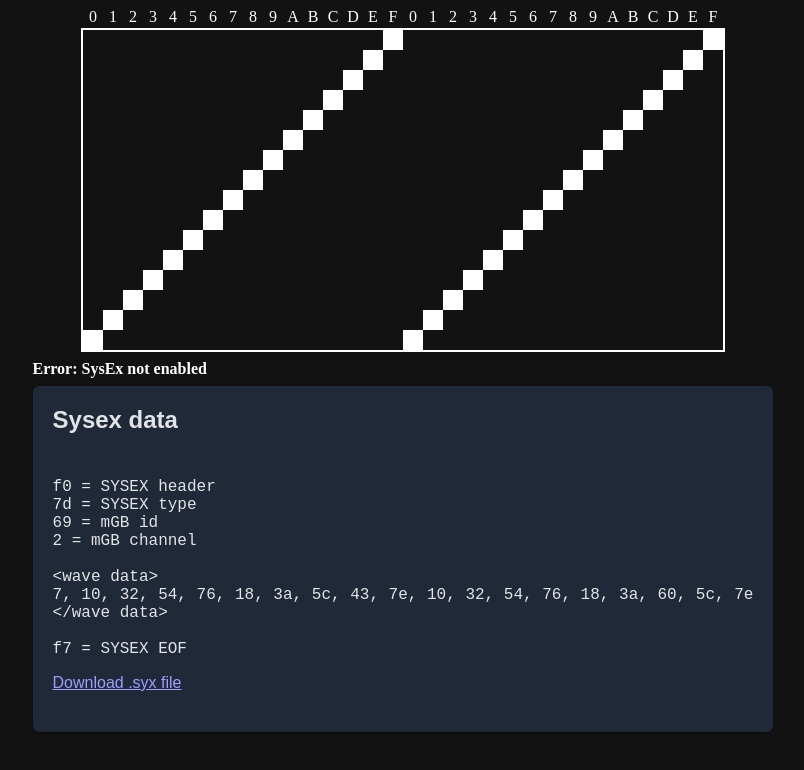
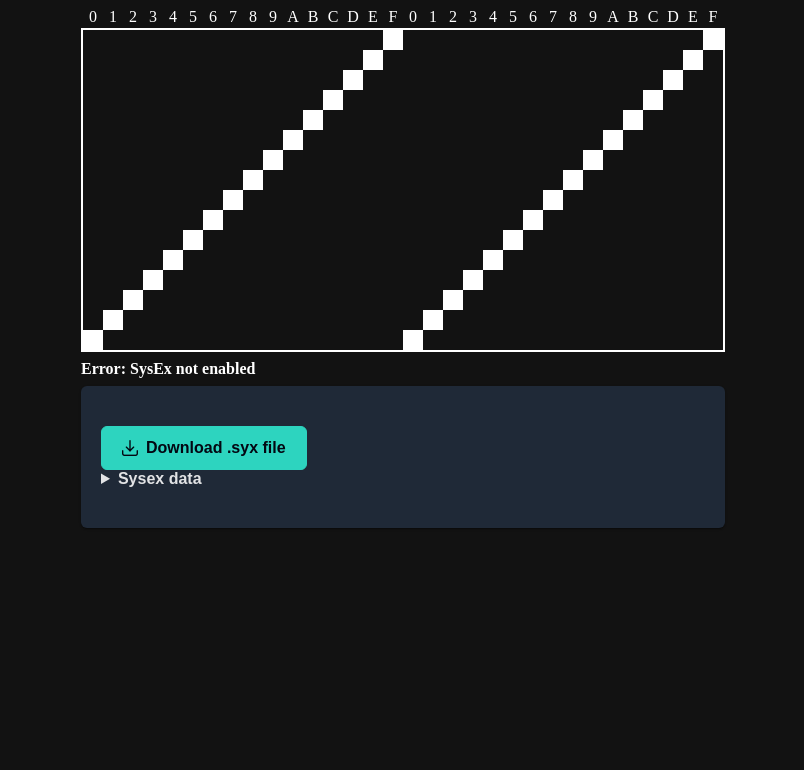
Before and after one commit to tstirrat/mgb-waveform-edit, a React (Vite) app: page / in a window 1280 px wide. Shown: the top 770 px of the page, without its empty margins (237-1041 px from the left). Built offline with nearby package versions, Linux system fonts and the light colour scheme; a web font is replaced by a local one.

Commit message:
Hide the sysex behind details, use Button

```diff
--- a/src/components/SysexPreview.tsx
+++ b/src/components/SysexPreview.tsx
@@ -1,8 +1,9 @@
 import { Card } from "primereact/card";
 import { Waveform } from "../types";
 import { sysexWaveformMessage, toHex } from "../lib/sysex";
-import { Flex } from "./Flex";
 import { useMemo } from "react";
+import { Button } from "primereact/button";
+import { PrimeIcons } from "primereact/api";
 
 export const SysexPreview: React.FC<{ waveform: Waveform }> = ({
   waveform,
@@ -33,16 +34,35 @@ ${sysex[23]} = SYSEX EOF
     return URL.createObjectURL(blobConfig);
   }, [waveform]);
 
+  const handleDownload = () => {
+    const fileName = "mGB-patch.syx";
+    downloadFile(blobUrl, fileName);
+  };
+
   return (
-    <Card title="Sysex data">
-      <code>
-        <pre>{output}</pre>
-      </code>
-      <Flex row align="end" grow="1">
-        <a href={blobUrl} download="mGB-patch.syx">
-          Download .syx file
-        </a>
-      </Flex>
+    <Card>
+      <Button
+        icon={PrimeIcons.DOWNLOAD}
+        onClick={handleDownload}
+        label="Download .syx file"
+      />
+      <details>
+        <summary>
+          <strong>Sysex data</strong>
+        </summary>
+        <code>
+          <pre>{output}</pre>
+        </code>
+      </details>
     </Card>
   );
 };
+
+function downloadFile(blobUrl: string, fileName: string) {
+  const link = document.createElement("a");
+  link.href = blobUrl;
+  link.download = fileName;
+  document.body.appendChild(link);
+  link.click();
+  document.body.removeChild(link);
+}
```
